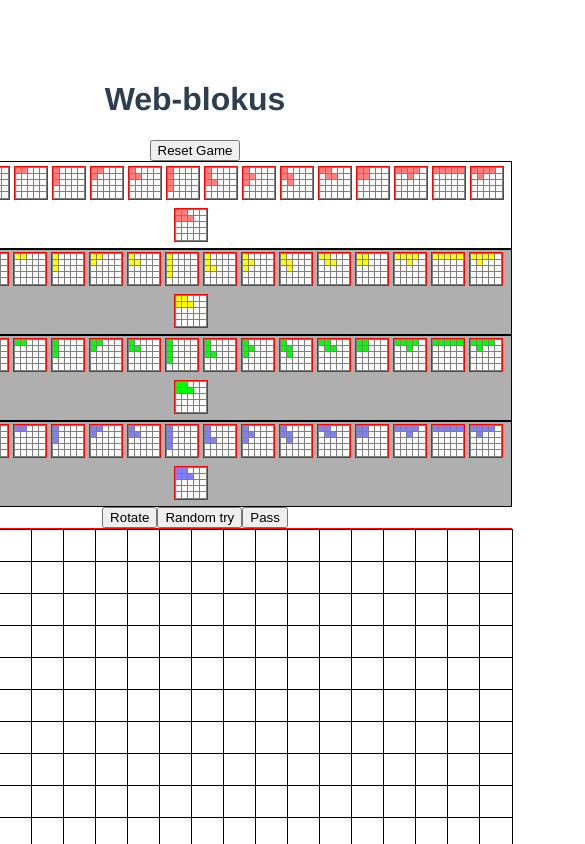
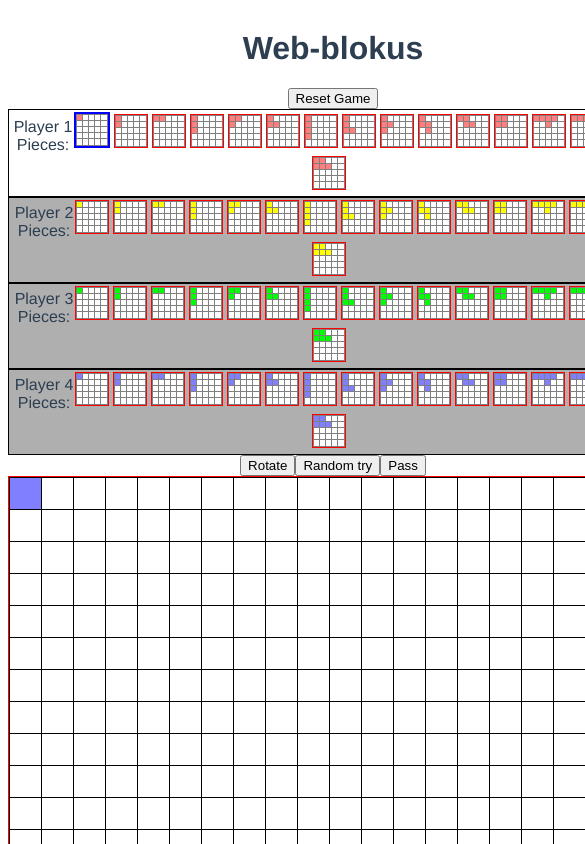
Before and after one commit to msakuta/web-blokus, a Vue app: page / in a window 390 px wide. Shown: the top 844 px of the page, 585 px wide, since content can reach past the window. Built offline with nearby package versions, Linux system fonts and the light colour scheme.

Commit message:
Centerize with margin: auto to avoid layout corruption in mobile

```diff
--- a/src/App.vue
+++ b/src/App.vue
@@ -26,13 +26,13 @@ export default {
   -moz-osx-font-smoothing: grayscale;
   text-align: center;
   color: #2c3e50;
-  margin-top: 60px;
+  margin-top: 30px;
+  margin-bottom: 30px;
 }
 
 .appContainer {
   width: 650px;
-  position: absolute;
-  left: 50%;
-  margin-left: -325px;
+  position: relative;
+  margin: auto;
 }
 </style>
```
